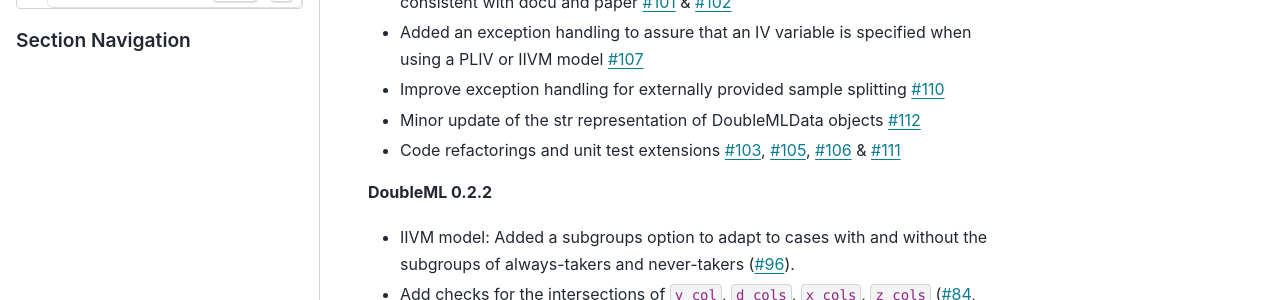
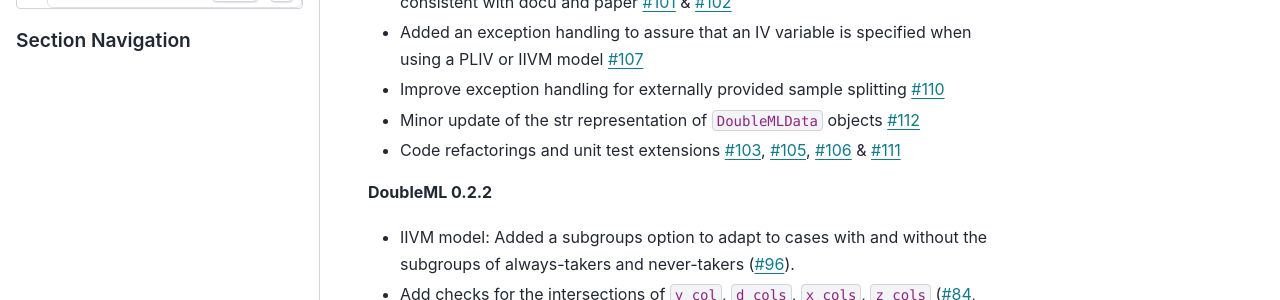
Before and after one commit to DoubleML/doubleml-docs, a Sphinx documentation site: the page built from doc/release/release.rst, in a window 1280 px wide and 900 px high. Shown: the part 356-656 px from the top of the window. Built offline with Sphinx 7.4.7 and the PyData theme 0.15.4, drawn with Linux system fonts in a browser that asks for light colours.

```diff
--- a/doc/release/release.rst
+++ b/doc/release/release.rst
@@ -14,7 +14,7 @@ Release notes
       `#107 <https://github.com/DoubleML/doubleml-for-py/pull/107>`_
     - Improve exception handling for externally provided sample splitting
       `#110 <https://github.com/DoubleML/doubleml-for-py/pull/110>`_
-    - Minor update of the str representation of DoubleMLData objects
+    - Minor update of the str representation of ``DoubleMLData`` objects
       `#112 <https://github.com/DoubleML/doubleml-for-py/pull/112>`_
     - Code refactorings and unit test extensions
       `#103 <https://github.com/DoubleML/doubleml-for-py/pull/103>`_,
```
